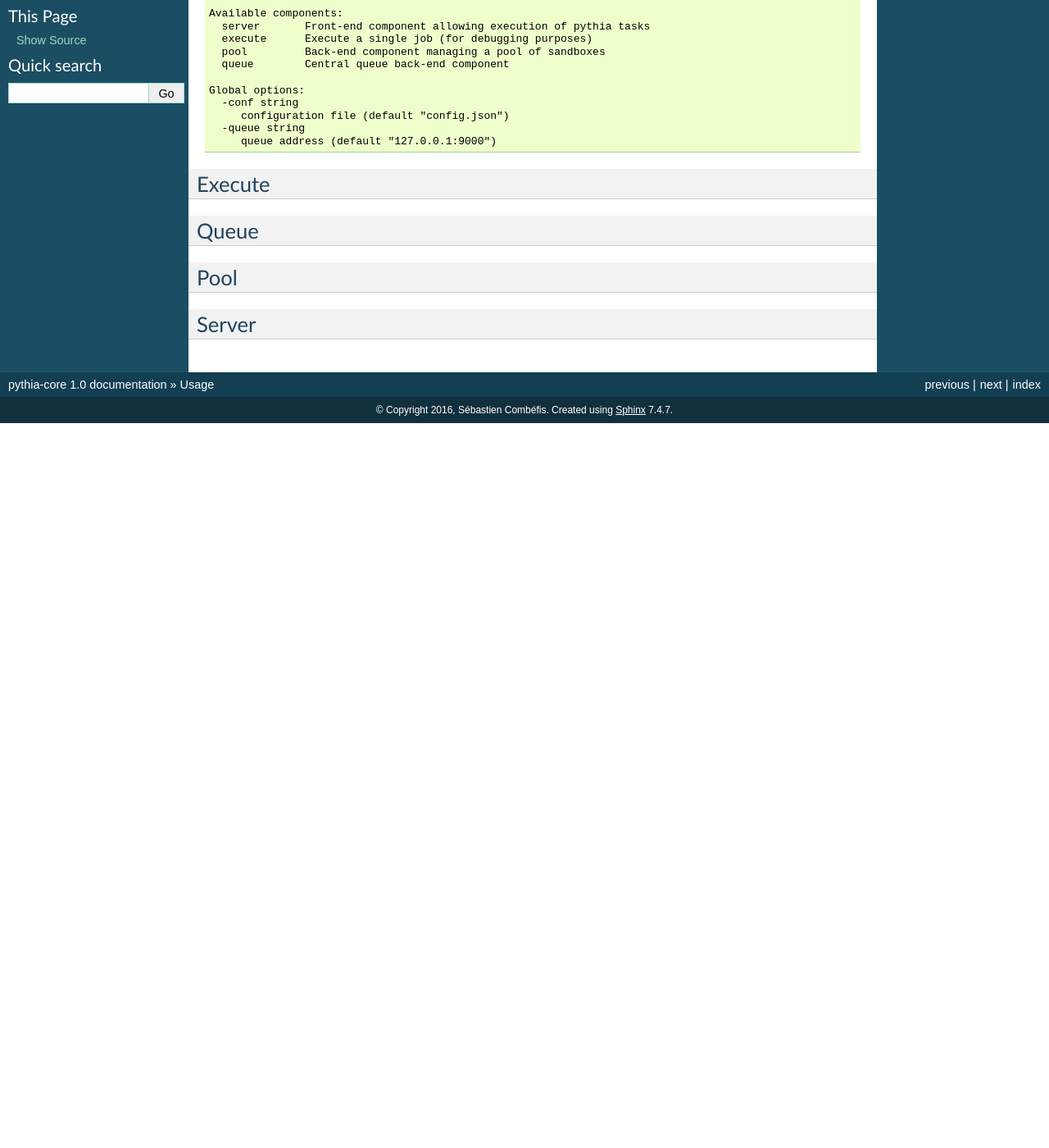
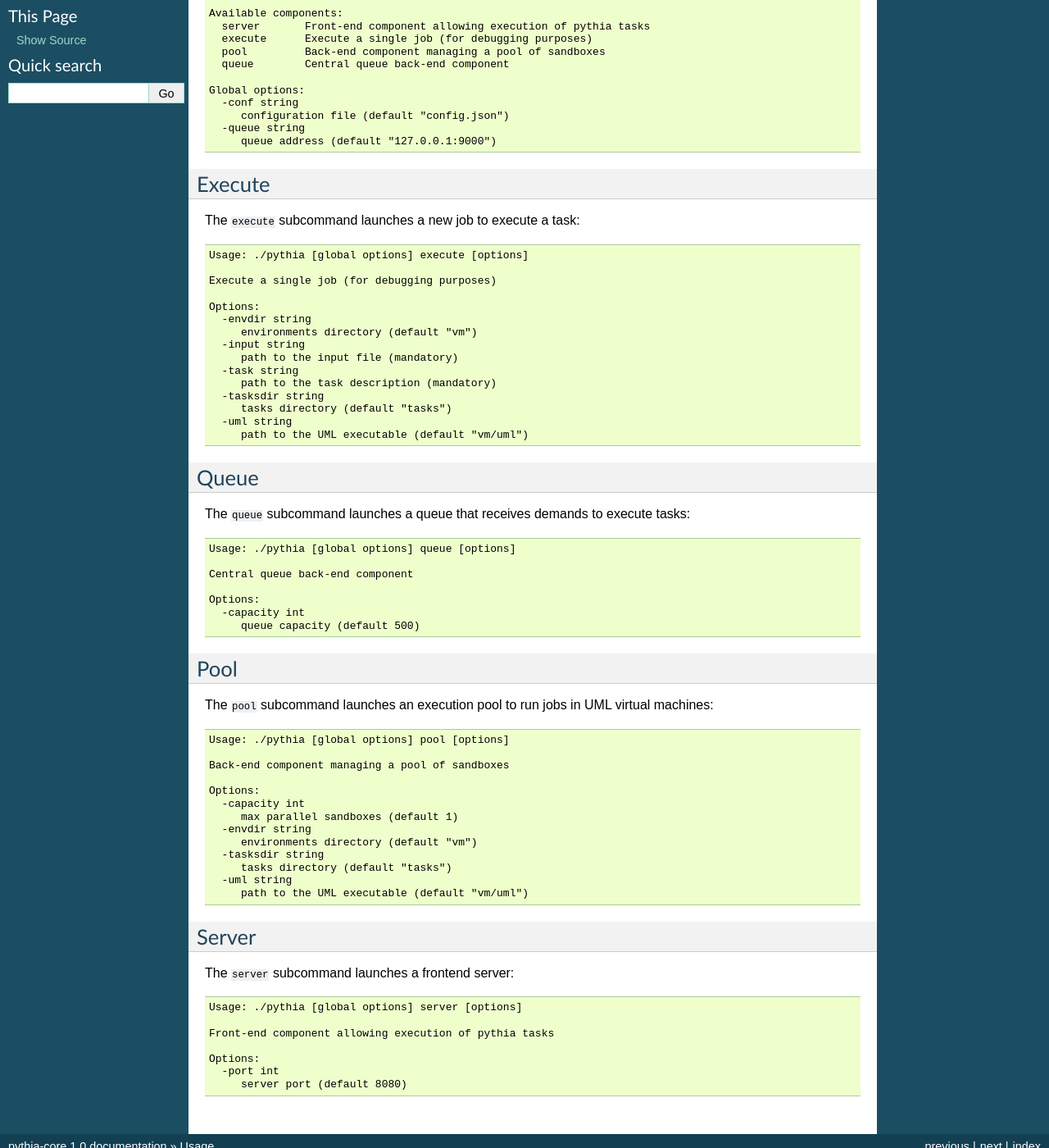
Before and after one commit to pythia-project/pythia-core, a Sphinx documentation site: the page built from docs/usage.rst, in a window 1280 px wide and 1400 px high, scrolled down 263 px. Shown: the whole window at 82% size. Built offline with Sphinx 7.4.7, drawn with Linux system fonts in a browser that asks for light colours; before the commit the page ends 900 px from its top, so only the background shows below that.

Commit message:
Update usage page in documentation

```diff
--- a/docs/usage.rst
+++ b/docs/usage.rst
@@ -29,11 +29,43 @@ The pythia-core framework is contained in a single executable file simply named
 Execute
 -------
 
+The ``execute`` subcommand launches a new job to execute a task:
+
+.. code-block:: none
+
+   Usage: ./pythia [global options] execute [options]
+
+   Execute a single job (for debugging purposes)
+
+   Options:
+     -envdir string
+       	environments directory (default "vm")
+     -input string
+       	path to the input file (mandatory)
+     -task string
+       	path to the task description (mandatory)
+     -tasksdir string
+       	tasks directory (default "tasks")
+     -uml string
+       	path to the UML executable (default "vm/uml")
+
 
 
 
 Queue
 -----
+
+The ``queue`` subcommand launches a queue that receives demands to execute tasks:
+
+.. code-block:: none
+
+   Usage: ./pythia [global options] queue [options]
+
+   Central queue back-end component
+
+   Options:
+     -capacity int
+       	queue capacity (default 500)
 
 
 
@@ -41,8 +73,38 @@ Queue
 Pool
 ----
 
+The ``pool`` subcommand launches an execution pool to run jobs in UML virtual machines:
+
+.. code-block:: none
+
+   Usage: ./pythia [global options] pool [options]
+
+   Back-end component managing a pool of sandboxes
+
+   Options:
+     -capacity int
+       	max parallel sandboxes (default 1)
+     -envdir string
+       	environments directory (default "vm")
+     -tasksdir string
+       	tasks directory (default "tasks")
+     -uml string
+       	path to the UML executable (default "vm/uml")
+
 
 
 
 Server
 ------
+
+The ``server`` subcommand launches a frontend server:
+
+.. code-block:: none
+
+   Usage: ./pythia [global options] server [options]
+
+   Front-end component allowing execution of pythia tasks
+
+   Options:
+     -port int
+       	server port (default 8080)
```
